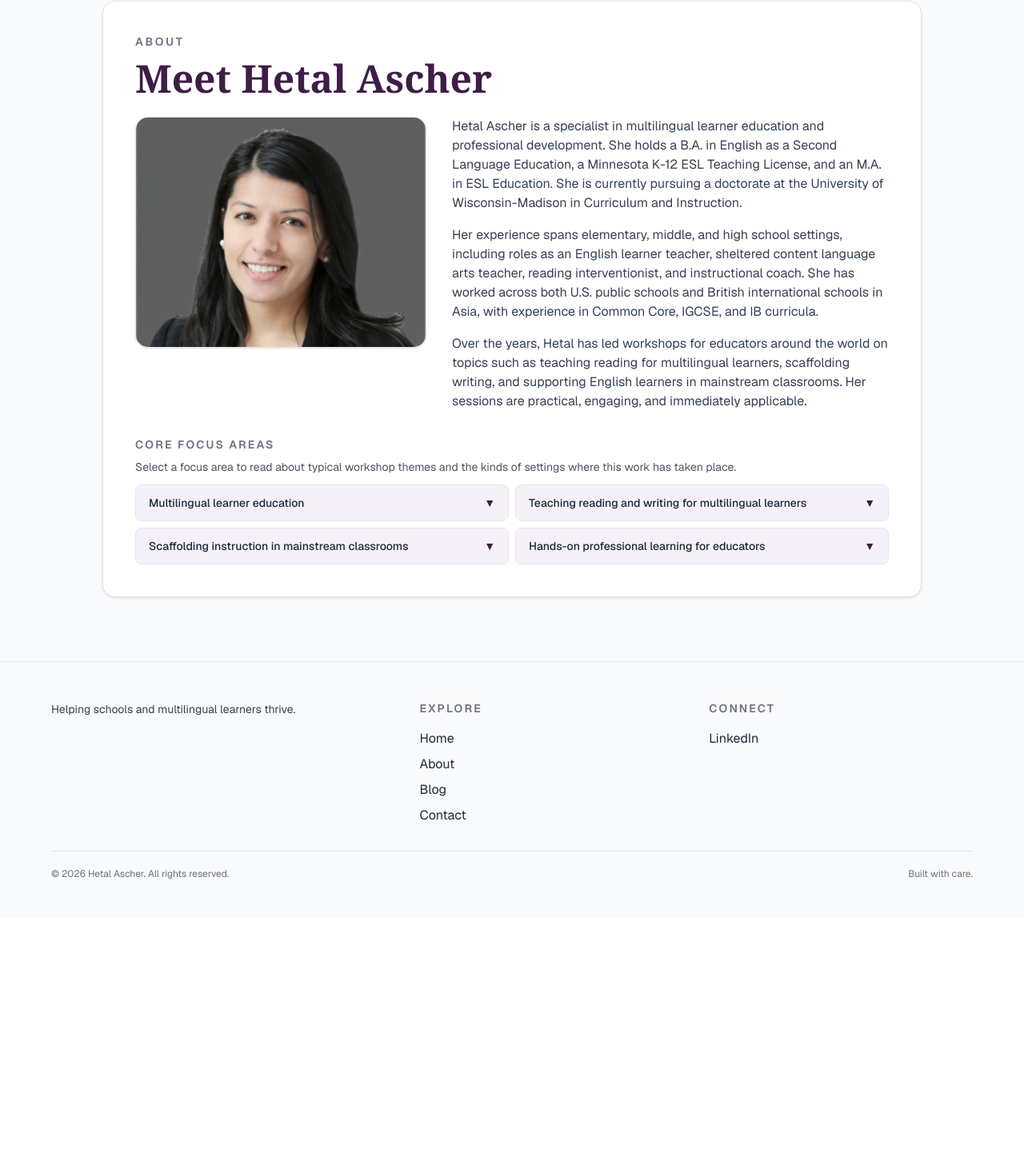
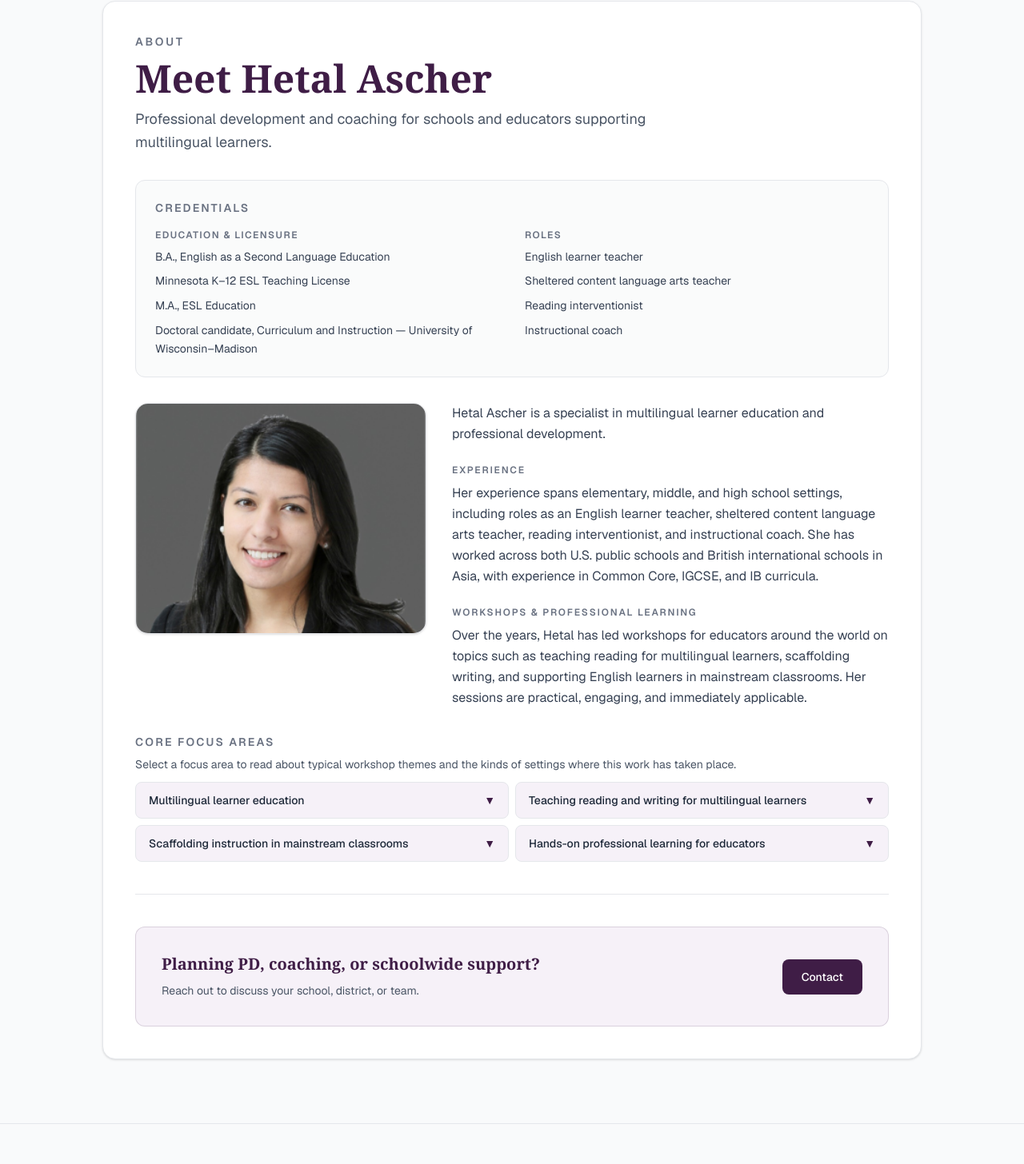
Before and after one commit to bhaktaravin/hetalascherteachingconsultion, a Next.js app: page /about in a window 1280 px wide. Shown: the part 200-1656 px from the top of the page at 80% size. Before the commit the page ends 1349 px from the top, so only its background shows below. Built offline with nearby package versions, Linux system fonts and the light colour scheme.

Commit message:
About page: credentials, CTA, single-open focus accordion
Add scannable credentials panel, neutral contact strip, and structured bio.
Extract FocusAreasAccordion with one-open behavior, md+ two-column grid,
and section panels for accessibility.

Co-authored-by: Cursor <cursoragent@cursor.com>

```diff
--- a/app/components/About.tsx
+++ b/app/components/About.tsx
@@ -1,4 +1,5 @@
 import Image from "next/image";
+import Link from "next/link";
 import FocusAreasAccordion from "./FocusAreasAccordion";
 
 export default function About() {
@@ -11,13 +12,44 @@ export default function About() {
         <h1 className="mt-3 font-serif text-3xl font-bold text-[var(--color-brand)] sm:text-5xl">
           Meet Hetal Ascher
         </h1>
+        <p className="mt-3 max-w-2xl text-base leading-relaxed text-gray-600 sm:text-lg">
+          Professional development and coaching for schools and educators supporting multilingual learners.
+        </p>
 
-        <div className="mt-6 grid gap-8 md:grid-cols-[0.8fr_1.2fr] md:items-start">
+        <div className="mt-8 rounded-xl border border-gray-200 bg-gray-50/80 p-5 sm:p-6">
+          <h2 className="text-sm font-semibold uppercase tracking-[0.15em] text-gray-500">Credentials</h2>
+          <div className="mt-4 grid gap-8 sm:grid-cols-2">
+            <div>
+              <h3 className="text-xs font-semibold uppercase tracking-[0.12em] text-gray-500">
+                Education & licensure
+              </h3>
+              <ul className="mt-2 list-none space-y-2 p-0 text-sm leading-relaxed text-gray-700">
+                <li>B.A., English as a Second Language Education</li>
+                <li>Minnesota K–12 ESL Teaching License</li>
+                <li>M.A., ESL Education</li>
+                <li>
+                  Doctoral candidate, Curriculum and Instruction — University of Wisconsin–Madison
+                </li>
+              </ul>
+            </div>
+            <div>
+              <h3 className="text-xs font-semibold uppercase tracking-[0.12em] text-gray-500">Roles</h3>
+              <ul className="mt-2 list-none space-y-2 p-0 text-sm leading-relaxed text-gray-700">
+                <li>English learner teacher</li>
+                <li>Sheltered content language arts teacher</li>
+                <li>Reading interventionist</li>
+                <li>Instructional coach</li>
+              </ul>
+            </div>
+          </div>
+        </div>
+
+        <div className="mt-8 grid gap-8 md:grid-cols-[0.8fr_1.2fr] md:items-start">
           <div className="mx-auto w-full max-w-sm">
             <div className="overflow-hidden rounded-2xl border border-gray-200 bg-gray-100 shadow-sm">
               <Image
                 src="/about-profile.webp"
-                alt="Portrait for About section"
+                alt="Hetal Ascher, educational consultant specializing in multilingual learner education and professional development."
                 width={1200}
                 height={1500}
                 className="h-full w-full object-cover"
@@ -26,28 +58,52 @@ export default function About() {
             </div>
           </div>
 
-          <div className="space-y-4 text-gray-700">
-            <p>
+          <div className="space-y-6 text-gray-700">
+            <p className="leading-relaxed">
               Hetal Ascher is a specialist in multilingual learner education and professional development.
-              She holds a B.A. in English as a Second Language Education, a Minnesota K-12 ESL Teaching
-              License, and an M.A. in ESL Education. She is currently pursuing a doctorate at the University
-              of Wisconsin-Madison in Curriculum and Instruction.
             </p>
-            <p>
+            <div>
+              <p className="text-xs font-semibold uppercase tracking-[0.15em] text-gray-500">Experience</p>
+              <p className="mt-2 leading-relaxed">
                 Her experience spans elementary, middle, and high school settings, including roles as an English
                 learner teacher, sheltered content language arts teacher, reading interventionist, and instructional coach.
                 She has worked across both U.S. public schools and British international schools in Asia, with
                 experience in Common Core, IGCSE, and IB curricula.
               </p>
-            <p>
+            </div>
+            <div>
+              <p className="text-xs font-semibold uppercase tracking-[0.15em] text-gray-500">
+                Workshops & professional learning
+              </p>
+              <p className="mt-2 leading-relaxed">
                 Over the years, Hetal has led workshops for educators around the world on topics such as teaching reading
                 for multilingual learners, scaffolding writing, and supporting English learners in mainstream classrooms.
                 Her sessions are practical, engaging, and immediately applicable.
               </p>
             </div>
           </div>
+        </div>
 
         <FocusAreasAccordion />
+
+        <div className="mt-10 border-t border-gray-200 pt-10">
+          <div className="rounded-xl border border-[var(--color-brand)]/15 bg-[var(--color-brand-soft)] p-6 sm:flex sm:items-center sm:justify-between sm:gap-8 sm:p-8">
+            <div className="max-w-xl">
+              <p className="font-serif text-lg font-semibold text-[var(--color-brand)] sm:text-xl">
+                Planning PD, coaching, or schoolwide support?
+              </p>
+              <p className="mt-2 text-sm leading-relaxed text-gray-600">
+                Reach out to discuss your school, district, or team.
+              </p>
+            </div>
+            <Link
+              href="/contact"
+              className="mt-5 inline-flex min-h-11 shrink-0 items-center justify-center rounded-lg bg-[var(--color-brand)] px-6 py-3 text-center text-sm font-medium text-white transition hover:opacity-90 focus-visible:outline focus-visible:outline-2 focus-visible:outline-offset-2 focus-visible:outline-[var(--color-brand)] sm:mt-0"
+            >
+              Contact
+            </Link>
+          </div>
+        </div>
       </div>
     </section>
   );
--- a/app/components/FocusAreasAccordion.tsx
+++ b/app/components/FocusAreasAccordion.tsx
@@ -46,7 +46,7 @@ export default function FocusAreasAccordion() {
       <p className="mt-2 text-sm text-gray-600">
         Select a focus area to read about typical workshop themes and the kinds of settings where this work has taken place.
       </p>
-      <ul className="mt-3 grid list-none gap-2 p-0 sm:grid-cols-2">
+      <ul className="mt-3 grid list-none gap-2 p-0 md:grid-cols-2">
         {focusAreas.map((area, index) => {
           const isOpen = openIndex === index;
           const panelId = `${baseId}-panel-${index}`;
@@ -77,9 +77,8 @@ export default function FocusAreasAccordion() {
                     ▼
                   </span>
                 </button>
-                <div
+                <section
                   id={panelId}
-                  role="region"
                   aria-labelledby={triggerId}
                   hidden={!isOpen}
                   className="space-y-2 border-t border-gray-200/90 px-4 pt-3 pb-4 text-sm leading-relaxed text-gray-600"
@@ -87,7 +86,7 @@ export default function FocusAreasAccordion() {
                   {area.paragraphs.map((p, i) => (
                     <p key={`${area.title}-${i}`}>{p}</p>
                   ))}
-                </div>
+                </section>
               </div>
             </li>
           );
```
Lines whose indentation alone changed are shown as unchanged.
